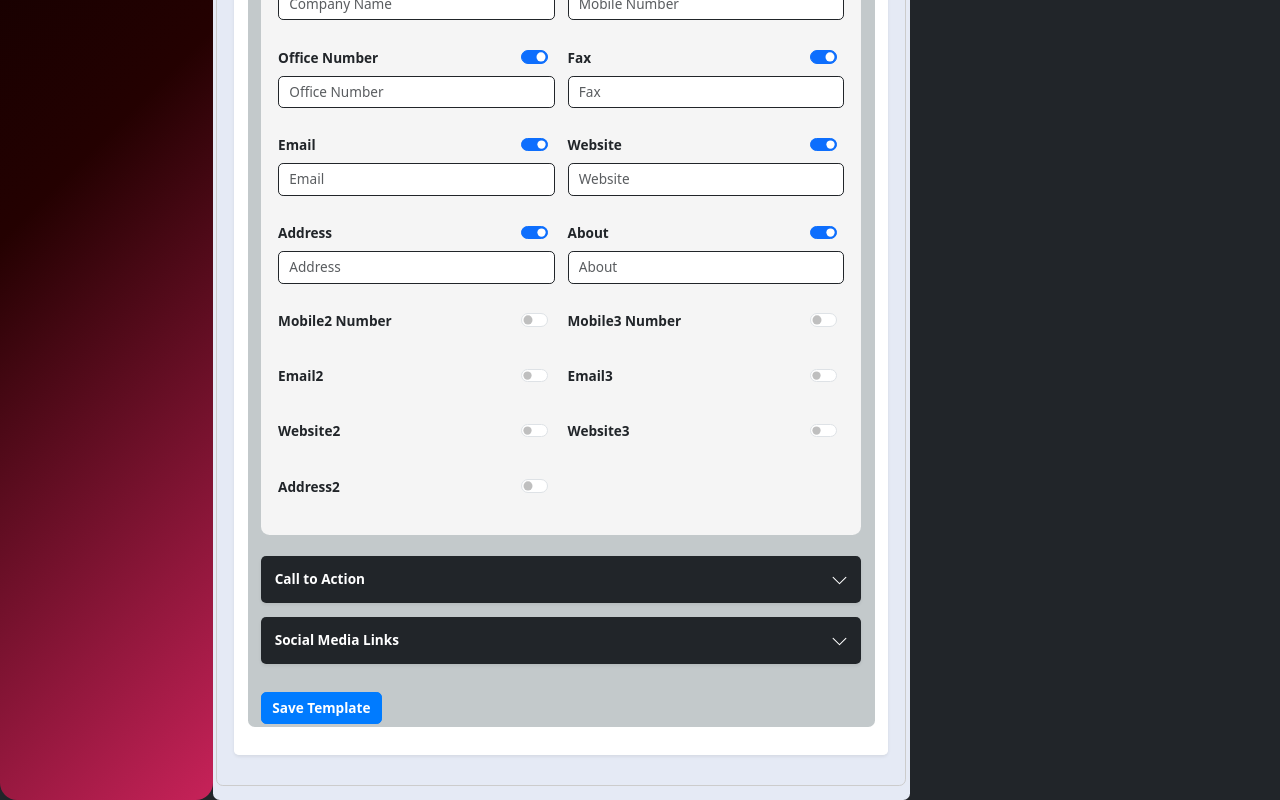
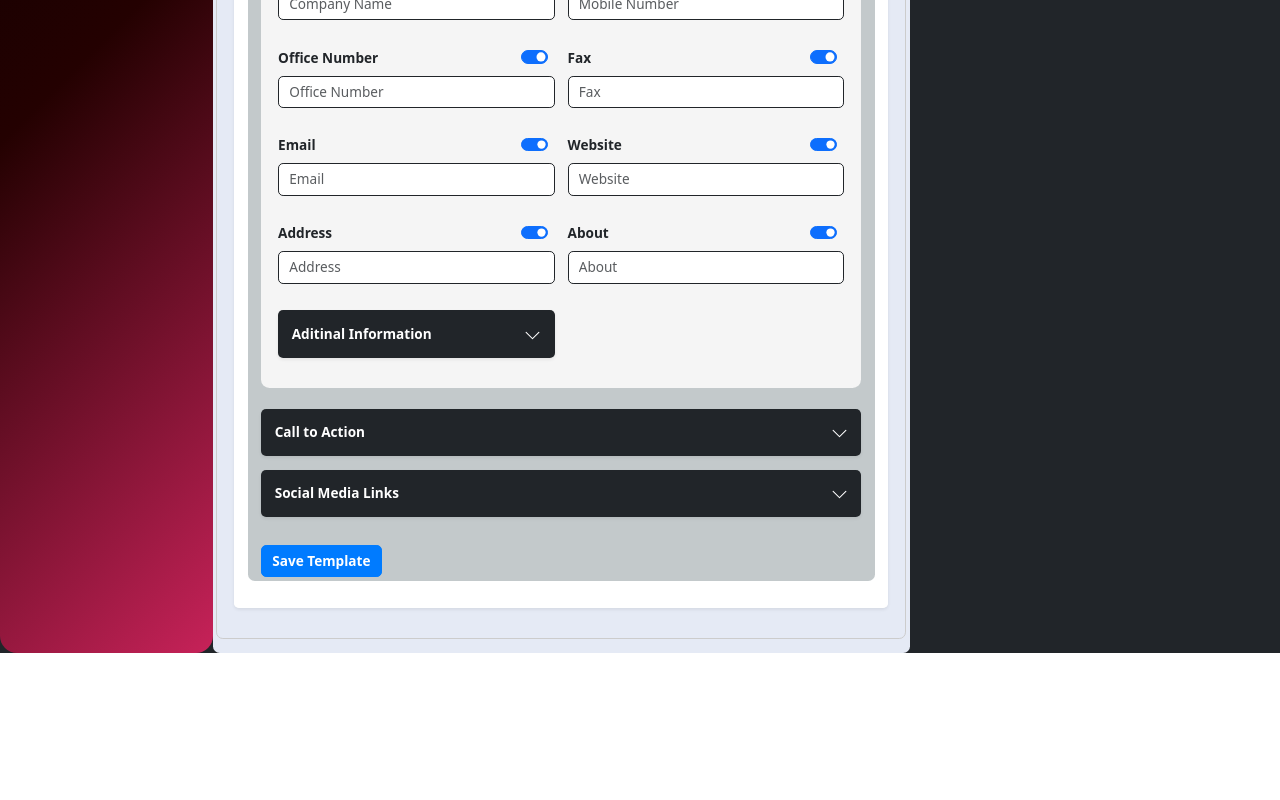
Before and after one commit to infivepvt/Mern-Auth, a React (Vite) app in the folder frontend/: page /dashboard in a window 1280 px wide. Shown: the part 1297-2097 px from the top of the page. After the commit the page ends 1950 px from the top, so only its background shows below. Built offline with nearby package versions, Linux system fonts and the light colour scheme.

Commit message:
update new function in contact Details

```diff
--- a/frontend/src/components/ContactDetails/ContactDetails.jsx
+++ b/frontend/src/components/ContactDetails/ContactDetails.jsx
@@ -3,6 +3,7 @@ import 'bootstrap/dist/css/bootstrap.min.css';
 import './ContactDetails.css';
 import CroppedImage from './CroppedImage';
 import { Modal } from 'react-bootstrap';
+import ExpandableSection from '../ExpandableSection/ExpandableSection';
 
 const ContactDetails = ({ initialData, onChange }) => {
   const formRef = useRef(initialData || {});
@@ -285,6 +286,9 @@ const ContactDetails = ({ initialData, onChange }) => {
           </div>
         ))}
 
+    <ExpandableSection title="Aditinal Information ">
+
+     <br />
       {[
           { label: 'Mobile2 Number', key: 'Mobile2' },
           { label: 'Mobile3 Number', key: 'Mobile3' },
@@ -301,12 +305,12 @@ const ContactDetails = ({ initialData, onChange }) => {
                 <input
                   className="form-check-input"
                   type="checkbox"
-                  defaultChecked={false}
+                  defaultChecked={true}
                   onChange={() => toggleVisibility(field.key)}
                 />
               </div>
             </div>
-            <div id={`field-${field.key}`} style={{ display: 'none' }}>
+            <div id={`field-${field.key}`} style={{ display: 'bloack' }}>
               <input
                 type="text"
                 className="form-control border-dark"
@@ -317,6 +321,8 @@ const ContactDetails = ({ initialData, onChange }) => {
             </div>
           </div>
         ))}
+
+      </ExpandableSection>
 
         {cropModal.show && (
           <CroppedImage
```
